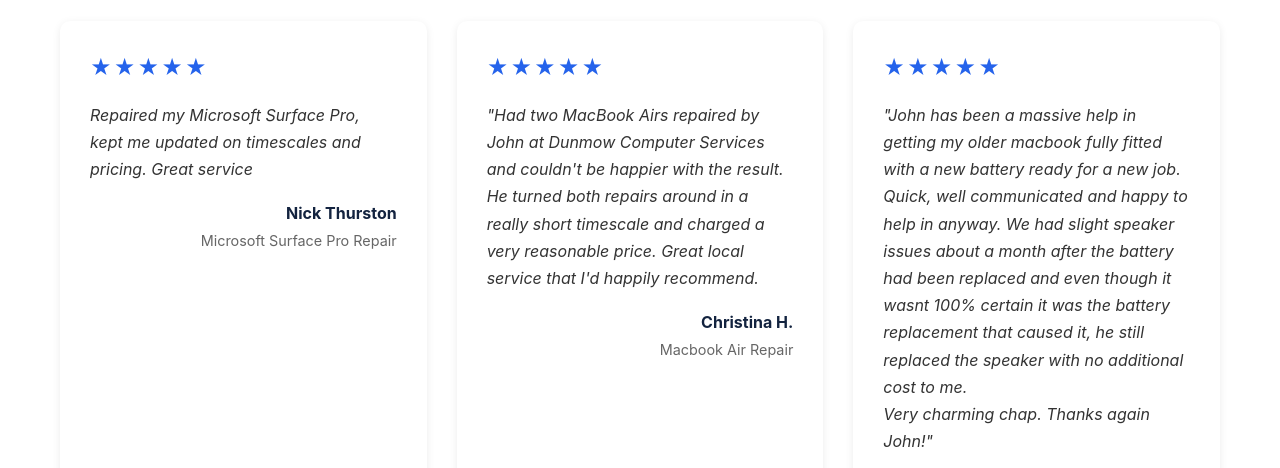
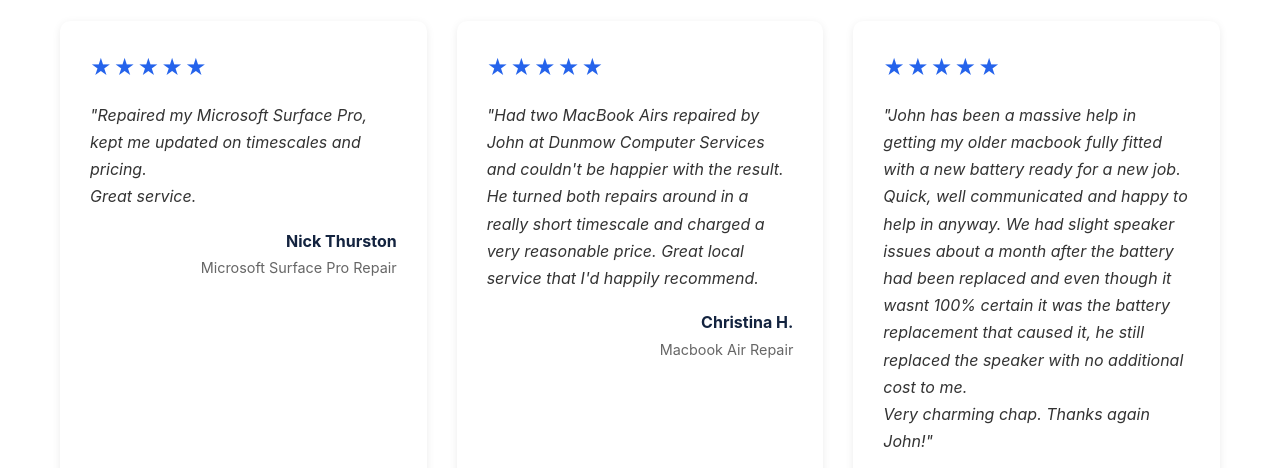
Before and after one commit to joroho73/dcs-website, a plain HTML site: page reviews.html in a window 1280 px wide. Shown: the part 629-1097 px from the top of the page. Drawn offline with Linux system fonts and the light colour scheme.

Commit message:
minor text tweak to Reviews

```diff
--- a/reviews.html
+++ b/reviews.html
@@ -171,8 +171,10 @@
               </div>
 
               <blockquote class="review-text">
-                Repaired my Microsoft Surface Pro, kept me updated on timescales
-                and pricing. Great service
+                "Repaired my Microsoft Surface Pro, kept me updated on
+                timescales and pricing.
+                <br />
+                Great service.
               </blockquote>
 
               <div class="review-meta">
```
